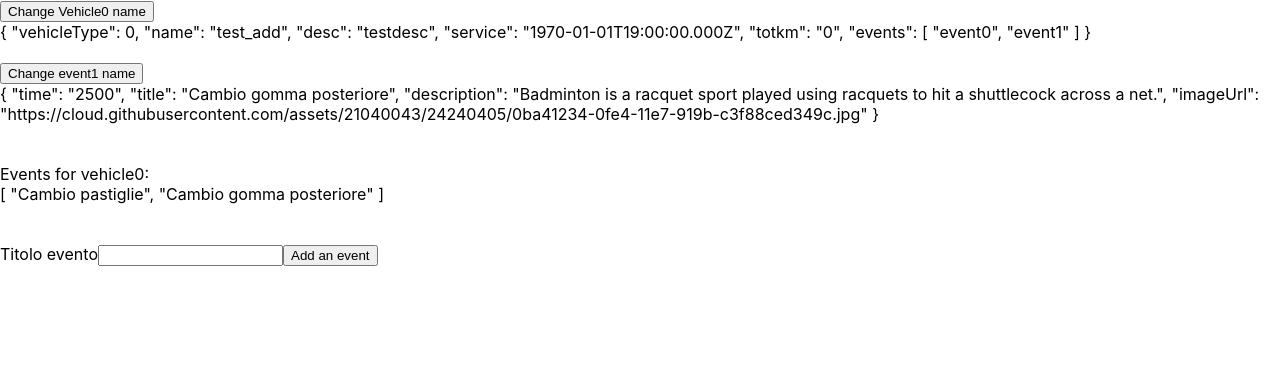
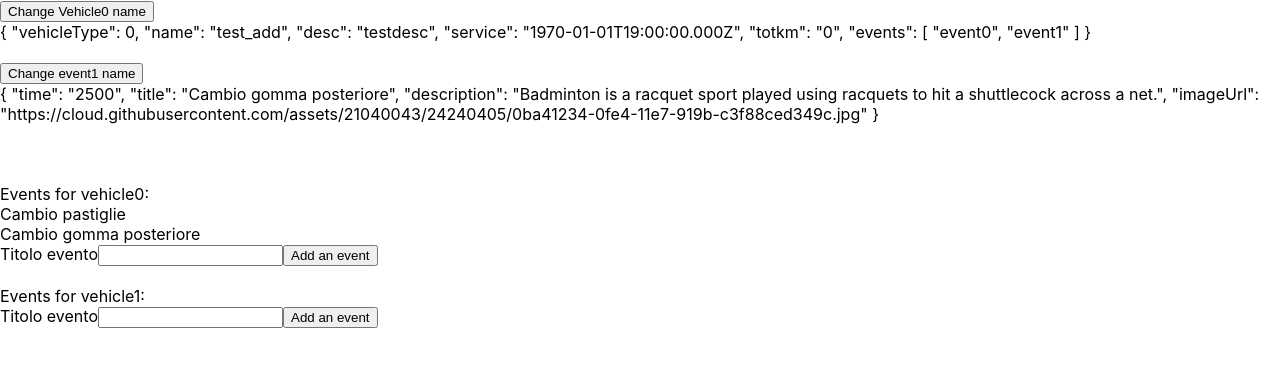
Before and after one commit to sebbalex/simple-redux, a React (Create React App) app: page / in a window 1280 px wide. Shown: the top 366 px of the page. Built offline with nearby package versions, Linux system fonts and the light colour scheme.

Commit message:
event added in each vehicle

```diff
--- a/src/Vehicles.js
+++ b/src/Vehicles.js
@@ -21,8 +21,13 @@ class Vehicles extends Component {
     });
   }
 
-  handleAddEvent() {
-    this.props.onAddEventAction(this.state.eventTitle);
+  handleAddEvent(key) {
+    const eventTitle = this.state.eventTitle;
+    if (eventTitle === "") {
+      console.warn("event title cannot be null");
+      return;
+    }
+    this.props.onAddEventAction(this.state.eventTitle, key);
   }
 
   render() {
@@ -41,26 +46,38 @@ class Vehicles extends Component {
         <div>{JSON.stringify(events?.byId?.event1, null, 2)}</div>
         <br />
         <br />
-        <div>
-          Events for vehicle0:
-          <br />
-          {JSON.stringify(
-            vehicles.byId.vehicle0.events.map((e) => {
-              return events.byId[e].title;
-            }),
-            null,
-            2
-          )}
-        </div>
+
         <br />
-        <br />
-        <label htmlFor="title">Titolo evento</label>
-        <input type="text" name="title" onChange={this.handleInputChange} />
-        <button onClick={this.handleAddEvent}>Add an event</button>
+        <VehiclesAddEvent
+          vehicles={vehicles}
+          events={events}
+          handleInputChange={this.handleInputChange}
+          handleAddEvent={this.handleAddEvent}
+        />
       </div>
     );
   }
 }
+const VehiclesAddEvent = (props) =>
+  Object.keys(props.vehicles.byId).map((key) => (
+    <div key={key}>
+      <div>
+        Events for {key}:
+        <br />
+        {props.vehicles.byId[key].events.map((e, key) => (
+          <>
+            <span key={key}>{props.events.byId[e].title}</span>
+            <br />
+          </>
+        ))}
+      </div>
+      <label htmlFor="title">Titolo evento</label>
+      <input type="text" name="title" onChange={props.handleInputChange} />
+      <button onClick={() => props.handleAddEvent(key)}>Add an event</button>
+      <br />
+      <br />
+    </div>
+  ));
 
 Vehicles.propTypes = {
   vehicles: PropTypes.object.isRequired,
@@ -79,7 +96,8 @@ function mapStateToProps(state) {
 const mapDispatchToProps = (dispatch) => ({
   onChangeItClick: () => dispatch(changeItVehicleAction),
   onChangeItEventAction: () => dispatch(changeItEventAction),
-  onAddEventAction: (eventTitle) => dispatch(addEventAction(eventTitle)),
+  onAddEventAction: (eventTitle, key) =>
+    dispatch(addEventAction(eventTitle, key)),
 });
 
 // Connected Component
--- a/src/actions/actions.js
+++ b/src/actions/actions.js
@@ -11,14 +11,14 @@ export const realAddEventAction = { type: "ADD_EVENT_ACTION" };
 /*
  * action creators
  */
-export const addEventAction = (eventTitle) => {
+export const addEventAction = (eventTitle, key) => {
   const eventId = 'event-' + makeid(5);
   return {
     type: 'ADD_EVENT_ACTION',
     payload: {
       eventId,
       eventTitle,
-      vehicleId: 'vehicle0'
+      vehicleId: key
     }
   };
 }
--- a/src/reducers/vehicleReducer.js
+++ b/src/reducers/vehicleReducer.js
@@ -9,6 +9,14 @@ const initValue = {
     service: "1970-01-01T19:00:00.000Z",
     totkm: "0",
     events: ["event0", "event1"]
+  },
+  vehicle1: {
+    vehicleType: 0,
+    name: "test_add",
+    desc: "testdesc",
+    service: "1970-01-01T19:00:00.000Z",
+    totkm: "0",
+    events: []
   }
 };
 
```
